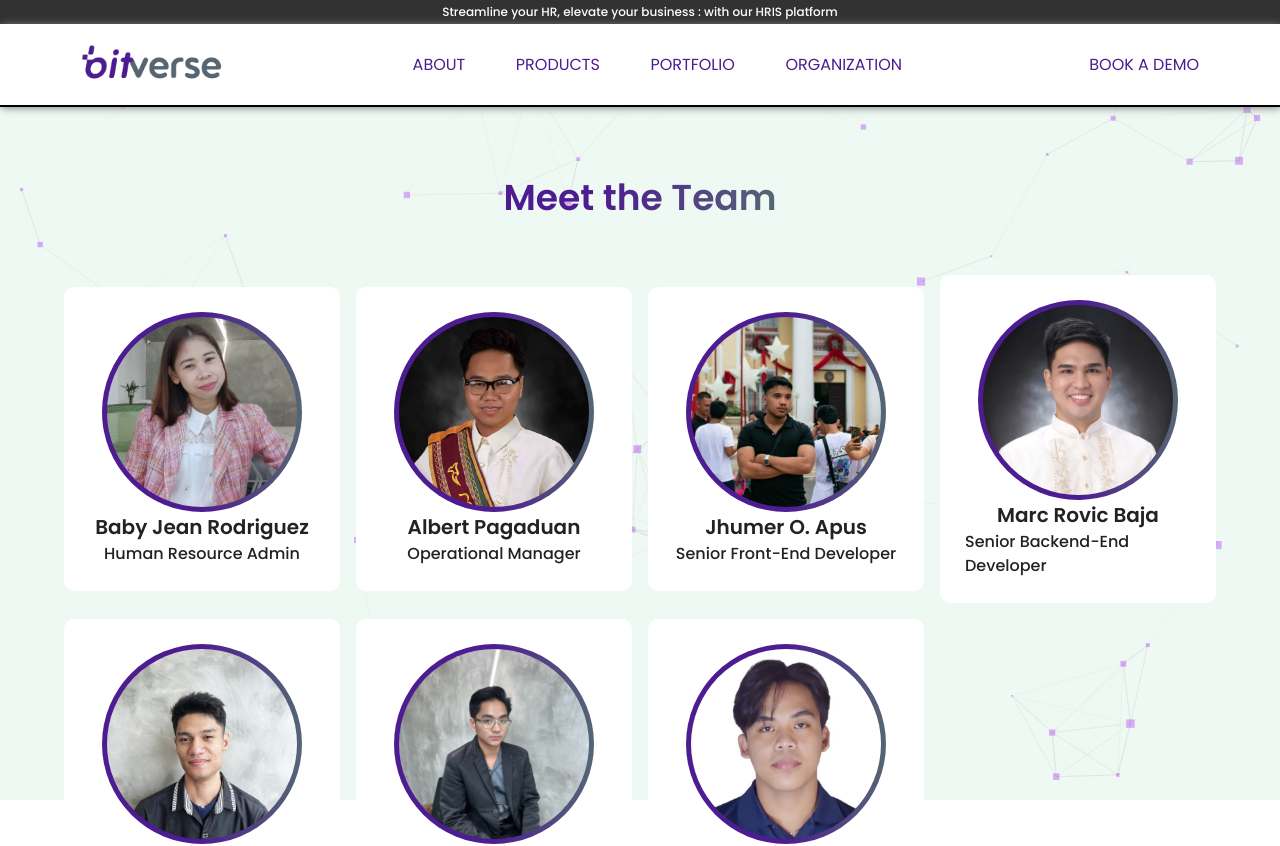
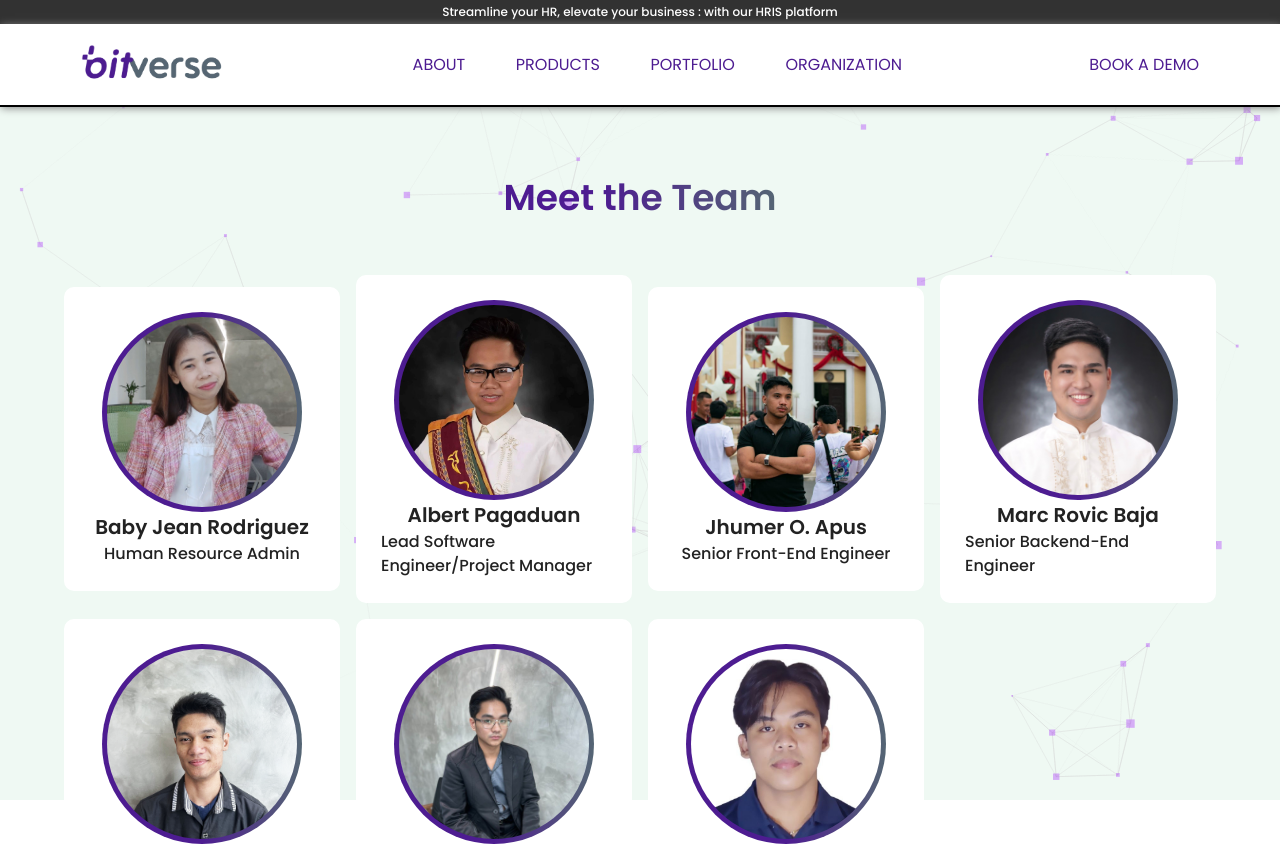
Before and after one commit to BitverseDevs/ftp-website, a React (Create React App) app: page /organization in a window 1280 px wide. Shown: the top 846 px of the page. Built offline with nearby package versions, Linux system fonts and the light colour scheme.

Commit message:
Update data

```diff
--- a/src/data/team.js
+++ b/src/data/team.js
@@ -12,8 +12,8 @@ export const teamData = [
     {
         key: 'AlbertPagaduan',
         fullName: 'Albert Pagaduan',
-        content: "As an Operational Manager, he is instrumental in overseeing and optimizing day-to-day operations to ensure efficiency and effectiveness across the organization. With a strong background in process improvement, resource management, and team leadership, he is adept at implementing strategies that streamline operations and drive organizational success. He has extensive experience in managing cross-functional teams, coordinating workflow, and developing operational policies and procedures. His expertise includes analyzing performance metrics, identifying areas for improvement, and deploying solutions that enhance productivity and reduce operational costs. His role involves overseeing project execution, managing budgets, and ensuring compliance with industry regulations and company standards. His strong problem-solving skills and attention to detail enable him to address operational challenges proactively, fostering a productive and collaborative work environment.",
-        position: 'Operational Manager',
+        content: "As a Lead Software Engineer and Project Manager, he excels in steering complex projects from conception through to delivery while ensuring the highest standards of software development. His dual expertise in software engineering and project management allows him to effectively bridge the gap between technical teams and project objectives. He brings extensive experience in leading development teams, designing and implementing scalable software solutions, and managing project timelines and budgets. His proficiency in modern technologies and methodologies, such as Agile and Scrum, enables him to drive projects efficiently and adapt to evolving requirements. He is skilled in coordinating with stakeholders, defining project scopes, and managing risks to ensure that deliverables meet quality standards and align with business goals. His leadership and communication skills help foster collaboration, motivate team members, and resolve issues, ensuring that projects are completed on time and within scope.",
+        position: 'Lead Software Engineer/Project Manager',
         imgURL: '/assets/rev.jfif',
         fbUrl: 'https://www.facebook.com/',
         twitterURL: 'https://twitter.com/',
@@ -22,8 +22,8 @@ export const teamData = [
     {
         key: 'JhumerApus',
         fullName: 'Jhumer O. Apus',
-        content: `As a Senior Front-End Developer with extensive experience in crafting high-performance, user-centric web applications, Jhumer have a deep understanding of modern web technologies and frameworks. His expertise lies in React, Next.js, Vue, Nuxtjs, Ant Design, and MuiCore, where he excel at creating scalable, maintainable, and accessible codebases. He have a strong foundation in JavaScript, TypeScript, HTML, and CSS, and he is skilled in optimizing applications for performance and responsiveness. Throughout his career, He'd successfully led the development of complex projects, collaborating closely with cross-functional teams to deliver seamless user experiences. His passion for staying updated with the latest industry trends and best practices ensures that he bring innovative solutions to the table, continuously enhancing the quality and efficiency of the applications he work on.`,
-        position: 'Senior Front-End Developer',
+        content: `As a Senior Front-End Engineer with extensive experience in crafting high-performance, user-centric web applications, Jhumer have a deep understanding of modern web technologies and frameworks. His expertise lies in React, Next.js, Vue, Nuxtjs, Ant Design, and MuiCore, where he excel at creating scalable, maintainable, and accessible codebases. He have a strong foundation in JavaScript, TypeScript, HTML, and CSS, and he is skilled in optimizing applications for performance and responsiveness. Throughout his career, He'd successfully led the development of complex projects, collaborating closely with cross-functional teams to deliver seamless user experiences. His passion for staying updated with the latest industry trends and best practices ensures that he bring innovative solutions to the table, continuously enhancing the quality and efficiency of the applications he work on.`,
+        position: 'Senior Front-End Engineer',
         imgURL: '/assets/jhumer_pic.jpg',
         fbUrl: 'https://www.facebook.com/jhumer.apus.1/',
         twitterURL: 'https://twitter.com/',
@@ -32,8 +32,8 @@ export const teamData = [
     {
         key: 'MarcRovicBaja',
         fullName: 'Marc Rovic Baja',
-        content: "As a Senior Back-End Developer, he specializes in architecting and implementing robust, scalable, and secure server-side applications. With deep expertise in languages like Node.js, Python, and Java, along with extensive experience in databases such as PostgreSQL, MongoDB, and MySQL, he is proficient in building efficient APIs, microservices, and cloud-based solutions. He has a strong background in system design, performance optimization, and DevOps practices, including continuous integration and deployment (CI/CD), containerization with Docker, and orchestration with Kubernetes. His experience includes working on high-traffic applications where reliability, security, and performance are critical. He thrives in collaborative environments, often taking the lead in technical decision-making, mentoring junior developers, and ensuring that projects meet both technical and business objectives",
-        position: 'Senior Backend-End Developer',
+        content: "As a Senior Back-End Engineer, he specializes in architecting and implementing robust, scalable, and secure server-side applications. With deep expertise in languages like Node.js, Python, and Java, along with extensive experience in databases such as PostgreSQL, MongoDB, and MySQL, he is proficient in building efficient APIs, microservices, and cloud-based solutions. He has a strong background in system design, performance optimization, and DevOps practices, including continuous integration and deployment (CI/CD), containerization with Docker, and orchestration with Kubernetes. His experience includes working on high-traffic applications where reliability, security, and performance are critical. He thrives in collaborative environments, often taking the lead in technical decision-making, mentoring junior developers, and ensuring that projects meet both technical and business objectives",
+        position: 'Senior Backend-End Engineer',
         imgURL: '/assets/marc.jfif',
         fbUrl: 'https://www.facebook.com/',
         twitterURL: 'https://twitter.com/',
@@ -42,7 +42,7 @@ export const teamData = [
     {
         key: 'WilsonVargas',
         fullName: 'Wilson Vargas',
-        content: "As a Senior QA Engineer, he is dedicated to ensuring the highest standards of software quality and reliability. With extensive experience in both manual and automated testing, he excels at identifying defects, improving processes, and implementing robust testing strategies that align with project goals. He has a deep understanding of various testing methodologies, including functional, regression, performance, and security testing. His expertise extends to working with tools like Selenium, JIRA, and Jenkins, enabling him to design and execute comprehensive test plans that cover all aspects of the software development lifecycle. He is proficient in creating detailed test cases, managing defect lifecycles, and collaborating closely with development teams to ensure that issues are resolved efficiently. His commitment to quality and continuous improvement drives him to stay updated with the latest testing tools and practices, ensuring that every release meets the highest quality standards.",
+        content: "As a Senior QA Engineer, he is dedicated to ensuring the highest standards of software quality and reliability. With extensive experience in both manual and automated testing, he excels at identifying defects, improving processes, and implementing robust testing strategies that align with project goals.He has a deep understanding of various testing methodologies, including functional, regression, performance, and security testing. His expertise extends to working with tools like Selenium, JIRA, and Jenkins, enabling him to design and execute comprehensive test plans that cover all aspects of the software development lifecycle. He is proficient in creating detailed test cases, managing defect lifecycles, and collaborating closely with development teams to ensure that issues are resolved efficiently. His commitment to quality and continuous improvement drives him to stay updated with the latest testing tools and practices, ensuring that every release meets the highest quality standards.",
         position: 'Senior Quality Assurance Engineer',
         imgURL: '/assets/wilson.jfif',
         fbUrl: 'https://www.facebook.com/',
@@ -73,7 +73,7 @@ export const teamData = [
         key: 'Fritzgerald',
         fullName: 'Fritzgerald L. Monzon',
         content: 'lorem ipsum',
-        position: 'Front-End Developer Intern',
+        position: 'Front-End Engineer Intern',
         imgURL: '',
         imgURL: '/assets/fritz.jpg',
         fbUrl: 'https://www.facebook.com/',
@@ -137,7 +137,7 @@ export const internData = [
         key: 'Fritzgerald',
         fullName: 'Fritzgerald L. Monzon',
         content: 'lorem ipsum',
-        position: 'Front-End Developer Intern',
+        position: 'Front-End Engineer Intern',
         imgURL: '/assets/fritz.jpg',
         fbUrl: 'https://www.facebook.com/',
         twitterURL: 'https://twitter.com/',
```
